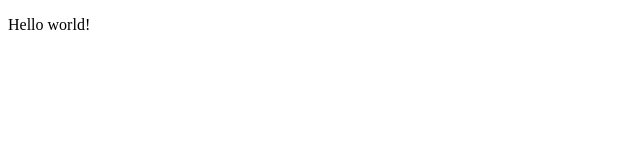
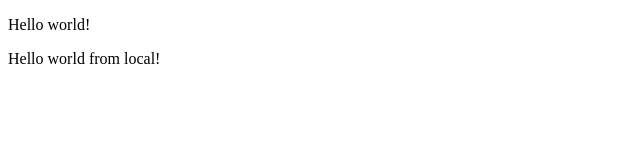
Before and after one commit to splucena/Test_Webinar, a plain HTML site: page index.html in a window 1280 px wide. Shown: the whole page, without its empty margins (0-640 px from the left). Drawn offline with Linux system fonts and the light colour scheme.

Commit message:
added local greeting

```diff
--- a/index.html
+++ b/index.html
@@ -9,6 +9,7 @@
 
 <body>
     <p>Hello world!</p>
+    <p>Hello world from local!</p>
 </body>
 
 </html>
```
